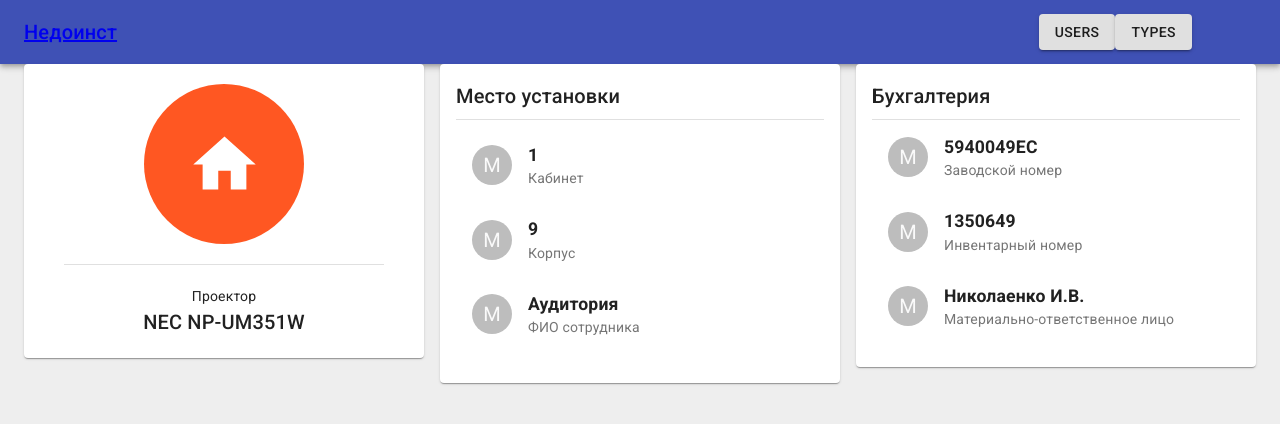
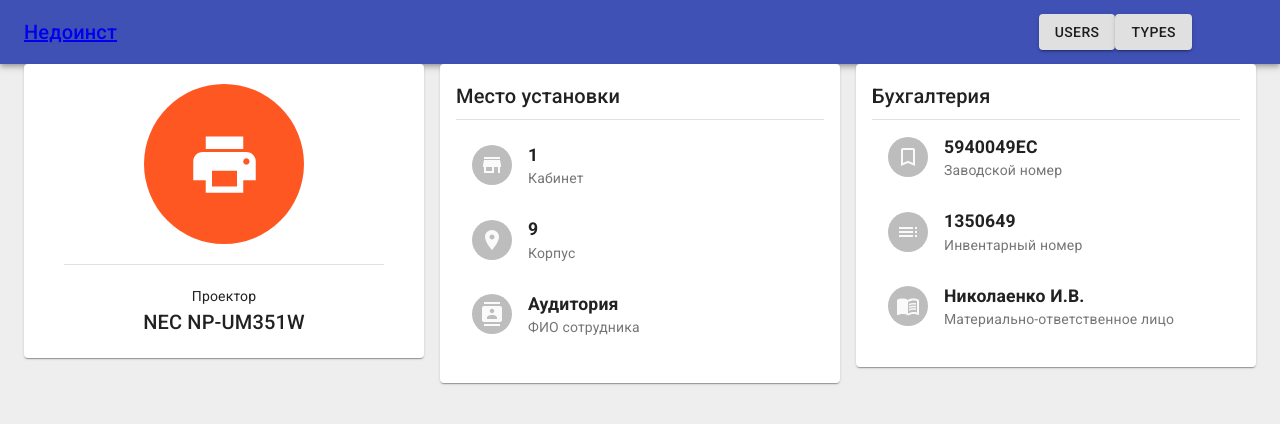
Before and after one commit to sklevzhic/tech, a React (Create React App) app: page /technics/1 in a window 1280 px wide. Shown: the top 424 px of the page. Built offline with nearby package versions, Linux system fonts and the light colour scheme; data requests are answered from the project's data file.

Commit message:
add icon to typography elements

```diff
--- a/src/components/global/global.js
+++ b/src/components/global/global.js
@@ -1,4 +1,9 @@
-import {Facebook, GitHub, Instagram, Language, Link, Telegram, Twitter, YouTube} from "@material-ui/icons";
+import {
+    Facebook,
+    GitHub,
+    Instagram, Language, Link, Telegram, Twitter, YouTube, Contacts, MenuBook,
+    Place,Store,TurnedInNot,Toc, Print
+} from "@material-ui/icons";
 
 const icons = {
     facebook: Facebook,
@@ -8,7 +13,16 @@
     youtube: YouTube,
     website: Language,
     vk: Telegram,
-    mainLink: Link
+    mainLink: Link,
+    room: Store,
+    korpus: Place,
+    invent: Toc,
+    zavod: TurnedInNot,
+    fyo: Contacts,
+    matfyo: MenuBook,
+    printer: Print
+
+
 }
 
 export default icons
--- a/src/pages/TechnicPage/TechnicPage.jsx
+++ b/src/pages/TechnicPage/TechnicPage.jsx
@@ -20,6 +20,7 @@
 import {connect} from "react-redux";
 import ControlledAccordions from "../../components/Accordion";
 import Button from "@material-ui/core/Button";
+import icons from "../../components/global/global";
 
 const useStyles = makeStyles((theme) => ({
     avatarWrapper: {
@@ -57,8 +58,18 @@
     useEffect(() => {
         getTechnicInfo(params.id)
     }, [])
-
-
+    const getIconType = () => {
+        types.filter(el => {
+            if (activeTechnic.type === el.name) {
+                console.log(el.name)
+            }
+        })
+    }
+    console.log(types)
+    const getIcon = (val, size) => {
+        let Icon = icons[val]
+        return <Icon style={{fontSize: `${size}px`}}/>
+    }
     const classes = useStyles();
     const params = useParams();
     return (
@@ -69,7 +80,8 @@
                         <div className={classes.avatarWrapper}>
                             <Avatar
                                 className={classes.avatar}
-                            ><HomeIcon style={{fontSize: 75}}/>
+                            >
+                                {getIcon("printer", 75)}
                             </Avatar>
                             <Divider className={classes.devider}/>
                             <Typography variant={"body2"} component={"span"}>{activeTechnic.type}</Typography>
@@ -87,31 +99,36 @@
                             <List>
                                 <ListItem>
                                     <ListItemIcon>
-                                        <Avatar>M</Avatar>
+                                        <Avatar>{getIcon("room")}</Avatar>
                                     </ListItemIcon>
                                     <ListItemText
                                         classes={{primary: classes.listItemText}}
-                                        primary={activeTechnic.room || "Заполнить"}
+                                        primary={activeTechnic.room ||
+                                        <Button variant="contained" color="secondary">Заполнить</Button>}
                                         secondary={"Кабинет"}
                                     />
                                 </ListItem>
                                 <ListItem>
                                     <ListItemIcon>
-                                        <Avatar>M</Avatar>
+                                        <Avatar>
+                                            {getIcon("korpus")}
+                                        </Avatar>
                                     </ListItemIcon>
                                     <ListItemText
                                         classes={{primary: classes.listItemText}}
-                                        primary={activeTechnic.korpus || "Заполнить"}
+                                        primary={activeTechnic.korpus ||
+                                        <Button variant="contained" color="secondary">Заполнить</Button>}
                                         secondary={"Корпус"}
                                     />
                                 </ListItem>
                                 <ListItem>
                                     <ListItemIcon>
-                                        <Avatar>M</Avatar>
+                                        <Avatar>{getIcon("fyo")}</Avatar>
                                     </ListItemIcon>
                                     <ListItemText
                                         classes={{primary: classes.listItemText}}
-                                        primary={activeTechnic.fyo || "Заполнить"}
+                                        primary={activeTechnic.fyo ||
+                                        <Button variant="contained" color="secondary">Заполнить</Button>}
                                         secondary={"ФИО сотрудника"}
                                     />
                                 </ListItem>
@@ -128,31 +145,34 @@
                             <Divider/>
                             <ListItem>
                                 <ListItemIcon>
-                                    <Avatar>M</Avatar>
+                                    <Avatar>{getIcon("zavod")}</Avatar>
                                 </ListItemIcon>
                                 <ListItemText
                                     classes={{primary: classes.listItemText}}
-                                    primary={activeTechnic.zavod || "Заполнить"}
+                                    primary={activeTechnic.zavod ||
+                                    <Button variant="contained" color="secondary">Заполнить</Button>}
                                     secondary={"Заводской номер"}
                                 />
                             </ListItem>
                             <ListItem>
                                 <ListItemIcon>
-                                    <Avatar>M</Avatar>
+                                    <Avatar>{getIcon("invent")}</Avatar>
                                 </ListItemIcon>
                                 <ListItemText
                                     classes={{primary: classes.listItemText}}
-                                    primary={activeTechnic.invent || "Заполнить"}
+                                    primary={activeTechnic.invent ||
+                                    <Button variant="contained" color="secondary">Заполнить</Button>}
                                     secondary={"Инвентарный номер"}
                                 />
                             </ListItem>
                             <ListItem>
                                 <ListItemIcon>
-                                    <Avatar>M</Avatar>
+                                    <Avatar>{getIcon("matfyo")}</Avatar>
                                 </ListItemIcon>
                                 <ListItemText
                                     classes={{primary: classes.listItemText}}
-                                    primary={activeTechnic.matfyo || "Заполнить"}
+                                    primary={activeTechnic.matfyo ||
+                                    <Button variant="contained" color="secondary">Заполнить</Button>}
                                     secondary={"Материально-ответственное лицо"}
                                 />
                             </ListItem>
@@ -177,7 +197,7 @@
                 }
                 {
                     ((activeTechnic.type === 'Принтер') || (activeTechnic.type === 'МФУ') || (activeTechnic.type === 'Ксерокс')) &&
-                    <Grid item xs={6}>
+                    <Grid item xs={12}>
                         <Card>
                             <CardContent>
                                 <Typography gutterBottom variant="h6" component="h2">
@@ -190,7 +210,7 @@
 
                                 {activeTechnic.refill ? <>
                                     <ControlledAccordions array={activeTechnic.refill}/>
-                                </> : <Button >Заполнить</Button>}
+                                </> : <Button>Заполнить</Button>}
                             </CardContent>
 
                         </Card>
@@ -202,4 +222,4 @@
     )
 }
 
-export default connect(({firstName, lastName}) => ({firstName, lastName}))(TechnicPage);
+export default TechnicPage;
--- a/src/pages/TechnicPage/index.js
+++ b/src/pages/TechnicPage/index.js
@@ -5,7 +5,7 @@
 const mapStateToProps = (state) => {
     return {
         activeTechnic: state.techs.activeTechnic,
-        types: state.techs.keys
+        types: state.techs.types
     }
 }
 const mapToDispatch = {
--- a/src/redux/Tech-reducer.js
+++ b/src/redux/Tech-reducer.js
@@ -87,6 +87,18 @@
             key: "print",
             bg: "#cb8e14",
             name: "Наклейка"
+        },
+        {
+            id: "10",
+            key: "korpus",
+            bg: "#14cbcb",
+            name: "Корпус",
+        }        ,
+        {
+            id: "11",
+            key: "room",
+            bg: "#cb14c8",
+            name: "Кабинет"
         }
     ]
 
```
Also changed, not shown: 1 other file (tests, documents, lock files or other folders).
